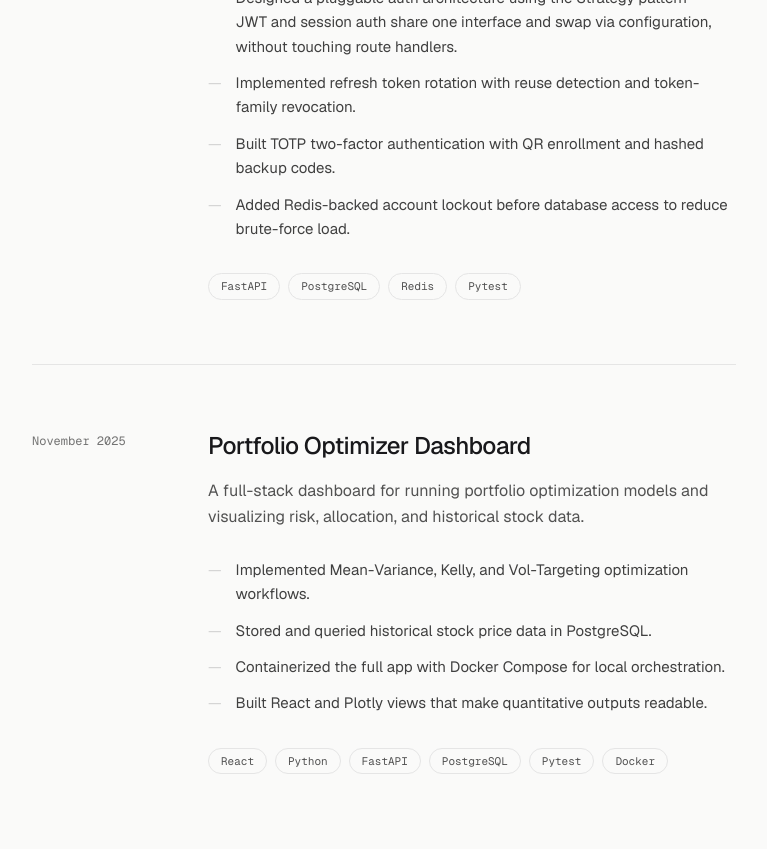
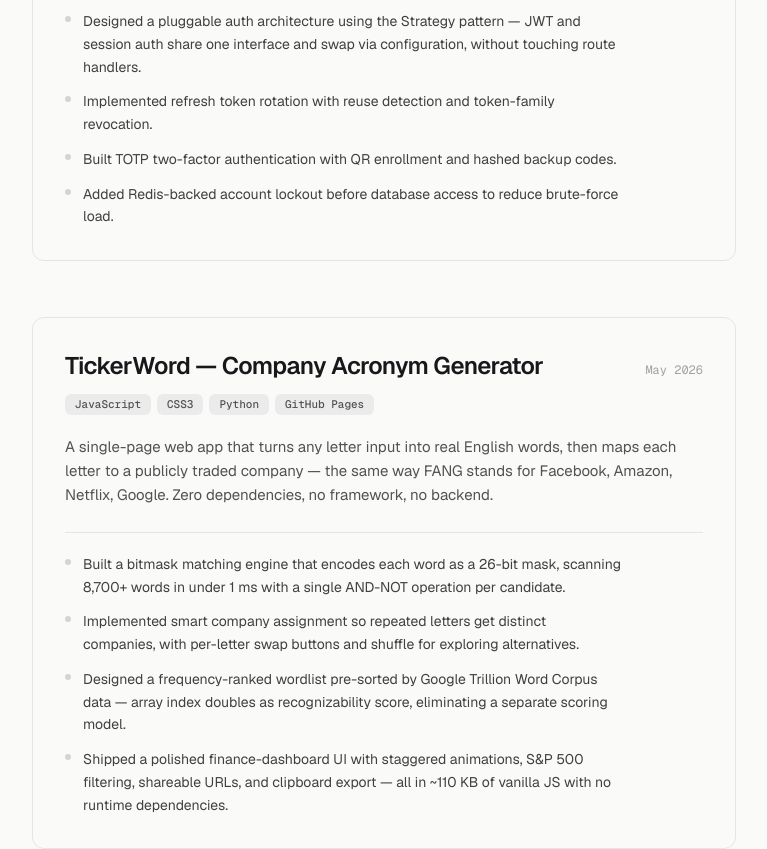
Before and after one commit to ericshark/Personal-Site, a Next.js app: page / in a window 1280 px wide. Shown: the part 1080-1929 px from the top of the page, without its empty margins (256-1023 px from the left). Built offline with nearby package versions, Linux system fonts and the light colour scheme; no server answers.

Commit message:
update style

```diff
--- a/src/app/page.tsx
+++ b/src/app/page.tsx
@@ -5,7 +5,6 @@ import Footer from "@/components/Footer";
 import Header from "@/components/Header";
 import Hero from "@/components/Hero";
 import Projects from "@/components/Projects";
-import StackLine from "@/components/StackLine";
 
 export default function Home() {
   // Build-time check: the Resume link only renders if the file actually exists.
@@ -20,7 +19,6 @@ export default function Home() {
         <Hero />
         <Projects />
         <Experience />
-        <StackLine />
       </main>
       <Footer />
     </>
--- a/src/components/Projects.tsx
+++ b/src/components/Projects.tsx
@@ -7,27 +7,18 @@ export default function Projects() {
     <section aria-labelledby="projects" className="pb-24 sm:pb-32">
       <SectionHeading index="01" title="Projects" id="projects" />
 
-      <div className="mt-4">
+      <div className="mt-8 space-y-10 sm:space-y-14">
         {projects.map((project) => (
-          <Reveal
-            key={project.name}
-            className="border-t border-neutral-200 py-12 first:border-t-0 sm:py-16 first:sm:pt-12"
-          >
-            <article className="grid gap-5 sm:grid-cols-[8.5rem_1fr] sm:gap-10">
-              {/* Left rail: date */}
-              <p className="font-mono text-xs leading-6 text-neutral-500">
-                {project.date}
-              </p>
-
-              {/* Right column: content */}
-              <div>
-                <h3 className="text-balance text-2xl font-medium leading-snug tracking-tight">
+          <Reveal key={project.name}>
+            <article className="rounded-xl border border-neutral-200 bg-neutral-50/60 p-6 sm:p-8">
+              <div className="flex flex-wrap items-baseline justify-between gap-x-4 gap-y-1">
+                <h3 className="text-balance text-xl font-semibold tracking-tight sm:text-2xl">
                   {project.url ? (
                     <a
                       href={project.url}
                       target="_blank"
                       rel="noreferrer"
-                      className="decoration-black underline-offset-4 hover:underline"
+                      className="decoration-neutral-400 underline-offset-4 hover:underline"
                     >
                       {project.name}
                     </a>
@@ -35,39 +26,40 @@ export default function Projects() {
                     project.name
                   )}
                 </h3>
+                <time className="font-mono text-xs text-neutral-400">
+                  {project.date}
+                </time>
+              </div>
 
-                <p className="mt-4 max-w-[58ch] text-pretty leading-relaxed text-neutral-600">
-                  {project.description}
-                </p>
-
-                <ul className="mt-7 space-y-3">
-                  {project.details.map((detail) => (
-                    <li
-                      key={detail}
-                      className="flex gap-3.5 text-[0.9375rem] leading-relaxed text-neutral-700"
-                    >
-                      <span
-                        aria-hidden="true"
-                        className="select-none text-neutral-300"
-                      >
-                        —
-                      </span>
-                      <span className="max-w-[54ch]">{detail}</span>
-                    </li>
-                  ))}
-                </ul>
-
-                <ul className="mt-8 flex flex-wrap gap-2" aria-label="Built with">
+              <ul className="mt-3 flex flex-wrap gap-1.5" aria-label="Built with">
                 {project.stack.map((tech) => (
                   <li
                     key={tech}
-                      className="rounded-full border border-neutral-200 px-3 py-1 font-mono text-[0.6875rem] text-neutral-600"
+                    className="rounded-md bg-neutral-200/70 px-2.5 py-0.5 font-mono text-[0.6875rem] font-medium text-neutral-600"
                   >
                     {tech}
                   </li>
                 ))}
               </ul>
-              </div>
+
+              <p className="mt-5 max-w-[62ch] text-pretty text-[0.9375rem] leading-relaxed text-neutral-600">
+                {project.description}
+              </p>
+
+              <ul className="mt-6 space-y-3 border-t border-neutral-200 pt-5">
+                {project.details.map((detail) => (
+                  <li
+                    key={detail}
+                    className="flex gap-3 text-[0.875rem] leading-relaxed text-neutral-700"
+                  >
+                    <span
+                      aria-hidden="true"
+                      className="mt-1.5 h-1.5 w-1.5 shrink-0 rounded-full bg-neutral-300"
+                    />
+                    <span className="max-w-[58ch]">{detail}</span>
+                  </li>
+                ))}
+              </ul>
             </article>
           </Reveal>
         ))}
--- a/src/data/portfolio.ts
+++ b/src/data/portfolio.ts
@@ -60,7 +60,7 @@ export const profile: Profile = {
 export const projects: Project[] = [
   {
     name: "Authentication & Authorization API",
-    date: "March 2026",
+    date: "June 2026",
     stack: ["FastAPI", "PostgreSQL", "Redis", "Pytest"],
     description:
       "A pluggable authentication backend supporting JWT, session auth, OAuth, two-factor authentication, refresh token rotation, and role-based access control.",
@@ -71,6 +71,20 @@ export const projects: Project[] = [
       "Added Redis-backed account lockout before database access to reduce brute-force load.",
     ],
     url: "https://github.com/ericshark/authentication-authorization-api.git",
+  },
+  {
+    name: "TickerWord — Company Acronym Generator",
+    date: "May 2026",
+    stack: ["JavaScript", "CSS3", "Python", "GitHub Pages"],
+    description:
+      "A single-page web app that turns any letter input into real English words, then maps each letter to a publicly traded company — the same way FANG stands for Facebook, Amazon, Netflix, Google. Zero dependencies, no framework, no backend.",
+    details: [
+      "Built a bitmask matching engine that encodes each word as a 26-bit mask, scanning 8,700+ words in under 1 ms with a single AND-NOT operation per candidate.",
+      "Implemented smart company assignment so repeated letters get distinct companies, with per-letter swap buttons and shuffle for exploring alternatives.",
+      "Designed a frequency-ranked wordlist pre-sorted by Google Trillion Word Corpus data — array index doubles as recognizability score, eliminating a separate scoring model.",
+      "Shipped a polished finance-dashboard UI with staggered animations, S&P 500 filtering, shareable URLs, and clipboard export — all in ~110 KB of vanilla JS with no runtime dependencies.",
+    ],
+    url: "https://fangnamegen.netlify.app/",
   },
   {
     name: "Portfolio Optimizer Dashboard",
```
Lines whose indentation alone changed are shown as unchanged.
